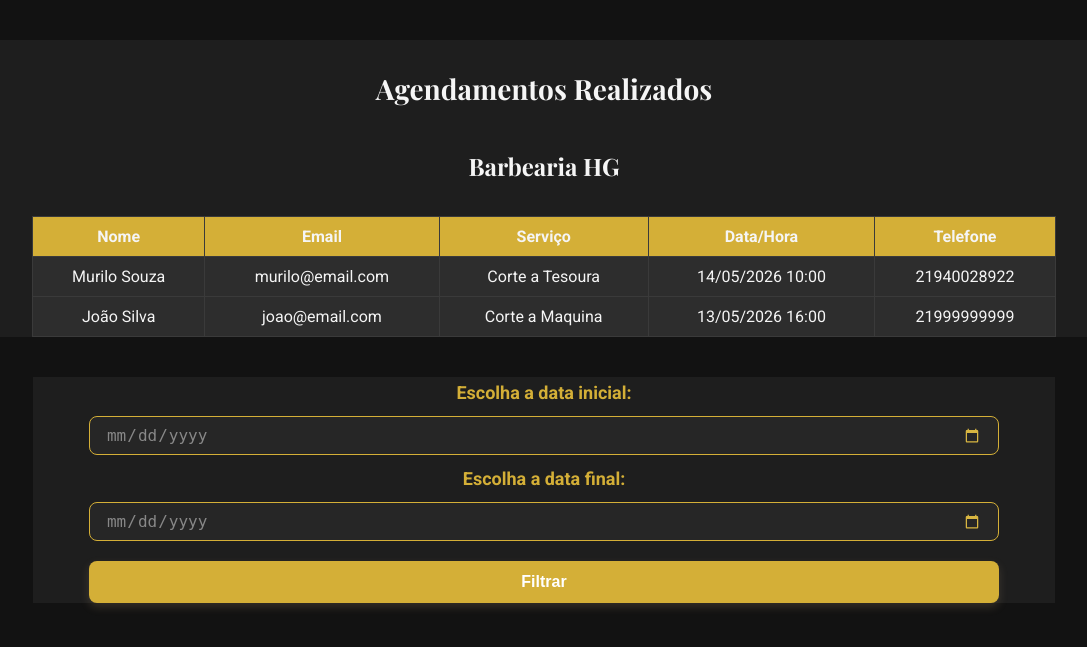
After one commit to Higor-dev-rs/Barbearia-HG, a PHP site: page /pages/admin.php in a window 1280 px wide. The commit adds this page. Shown: the top 647 px of the page, without its empty margins (96-1183 px from the left). Run offline with PHP 8.4, Linux system fonts and the light colour scheme; data comes from the database, SQL or seed files in the repository; both versions use the stored data as it was after the commit.

Commit message:
implementa o sistema ded agendamento da Barbearia HG

```diff
--- /dev/null
+++ b/assets/css/admin.css
@@ -0,0 +1,189 @@
+body {
+  background-color: #121212;
+  color: #f5f5f5;
+  font-family: "Roboto", sans-serif;
+}
+
+.container-admin {
+  width: 90%;
+  margin: 10px auto;
+  background-color: #1e1e1e;
+  text-align: center;
+  overflow-x: auto;
+}
+
+h2 {
+  font-size: 24px;
+}
+
+h3 {
+  font-size: 18px;
+}
+
+h2,
+h3 {
+  font-family: "Playfair Display", serif;
+  text-align: center;
+  margin-top: 5px;
+  padding: 5px;
+}
+
+table {
+  background-color: #252525;
+  margin: auto;
+  width: 90%;
+  border-collapse: collapse;
+  border: 1px solid #3a3a3a;
+}
+
+thead {
+  background-color: #d4af37;
+}
+
+th,
+td {
+  padding: 5px;
+  border: 1px solid #3a3a3a;
+  font-size: 14px;
+}
+
+tbody tr {
+  background: #2d2d2d;
+}
+
+.container-filtro {
+  width: 90%;
+  max-width: 80%;
+  padding: 0 5px;
+  margin: 5px auto;
+  background-color: #1e1e1e;
+  text-align: center;
+}
+
+label {
+  display: block;
+  color: #d4af37;
+  font-size: 16px;
+  font-weight: bold;
+  margin-bottom: 0.5rem;
+  margin-top: 0.5rem;
+  padding: 5px 0;
+}
+
+input[type="date"] {
+  width: 100% !important;
+  max-width: 90% !important;
+  padding: 0.5rem;
+  border: 1px solid #d4af37;
+  border-radius: 0.5rem;
+  transition: all 0.2s ease-in-out;
+  box-sizing: border-box;
+  background-color: #262626;
+  color: #f1f1f1;
+  font-size: 16px !important;
+}
+
+input[type="date"]::-webkit-calendar-picker-indicator {
+  filter: invert(74%) sepia(51%) saturate(545%) hue-rotate(3deg) brightness(92%)
+    contrast(88%);
+  cursor: pointer;
+}
+
+input[type="date"]::-webkit-datetime-edit-fields-wrapper {
+  color: #888;
+}
+
+input[type="date"]:focus {
+  outline: none;
+  border-color: #d4af37;
+  box-shadow: 0 0 0 1px #d4af37;
+}
+
+button {
+  width: 90%;
+  background-color: #d4af37;
+  color: #fff;
+  font-weight: 700;
+  padding: 0.75rem;
+  border-radius: 0.5rem;
+  margin-top: 20px;
+  transition:
+    background-color 0.3s ease-in-out,
+    box-shadow 0.3s ease-in-out;
+  box-shadow: 0 4px 10px rgba(197, 166, 124, 0.2);
+  border: none;
+}
+
+/* DESKTOP */
+@media (min-width: 1024px) {
+  .container-admin {
+    width: 90%;
+    max-width: 1200px;
+    margin: 40px auto;
+  }
+
+  h2 {
+    font-size: 28px;
+  }
+
+  h3 {
+    font-size: 24px;
+  }
+
+  h2,
+  h3 {
+    text-align: center;
+    margin-top: 20px;
+    padding: 10px;
+  }
+
+  table {
+    margin: auto;
+    width: 90%;
+    border-collapse: collapse;
+  }
+
+  th,
+  td {
+    padding: 10px;
+    font-size: 16px;
+  }
+
+  tbody tr:hover {
+    background: #383838;
+  }
+
+  label {
+    display: block;
+    color: #d4af37;
+    font-size: 18px;
+    font-weight: bold;
+    margin-bottom: 0.5rem;
+    margin-top: 0.5rem;
+    text-align: center;
+  }
+
+  input[type="date"] {
+    width: 90%;
+    padding: 0.5rem 1rem;
+    border-radius: 0.5rem;
+    transition: all 0.2s ease-in-out;
+    font-size: 14px;
+    cursor: pointer;
+  }
+
+  input[type="date"]::-webkit-calendar-picker-indicator {
+    filter: invert(74%) sepia(51%) saturate(545%) hue-rotate(3deg)
+      brightness(92%) contrast(88%);
+    cursor: pointer;
+  }
+
+  button {
+    font-size: 16px;
+  }
+
+  button:hover {
+    cursor: pointer;
+    background-color: #1e1e1e;
+  }
+}
--- /dev/null
+++ b/config/conexao.php
@@ -0,0 +1,14 @@
+<?php
+$host = "localhost";
+$dbname = "barbearia_hg";
+$usuario = "root";
+$senha = "";
+
+try {
+    $pdo = new PDO("mysql:host=$host;dbname=$dbname;charset=utf8mb4", $usuario, $senha);
+    // Configuração para mostrar erro caso o banco de erro
+    $pdo->setAttribute(PDO::ATTR_ERRMODE, PDO::ERRMODE_EXCEPTION);
+} catch (PDOException $e) {
+    die("Erro na conexão: " . $e->getMessage());
+}
+?>
--- /dev/null
+++ b/pages/admin.php
@@ -0,0 +1,104 @@
+<?php
+require_once '../config/conexao.php';
+
+try {
+    $sql = "SELECT * FROM agendamentos ORDER BY data_agendamento DESC";
+    $stmt = $pdo->prepare($sql);
+    $stmt -> execute();
+
+    $agendamentos = $stmt->fetchALL(PDO::FETCH_ASSOC);
+
+} catch (PDOException $e) {
+    echo "Erro ao Listar! " . $e->getMessage();
+}
+
+// Filtro para selecionar por período e ver os agendamentos do mesmo.
+if ($_SERVER["REQUEST_METHOD"] == "GET") {
+    $data_inicio = $_GET['data_inicio'] ?? '';
+    $data_fim =  $_GET['data_fim'] ?? '';
+
+    if (!empty($data_inicio) && !empty($data_fim)) {
+        try {
+            $sql = "SELECT * FROM agendamentos WHERE data_agendamento
+            BETWEEN :inicio AND :fim ORDER BY data_agendamento ASC ";
+
+            $stmt = $pdo->prepare($sql);
+            $stmt->bindParam(':inicio', $data_inicio);
+            $stmt->bindParam(':fim', $data_fim);
+            $stmt->execute();
+
+            $agendamentos = $stmt->fetchALL(PDO::FETCH_ASSOC);
+
+        } catch (PDOException $e) {
+            echo "Erro na Busca " . $e->getMessage();
+        }
+    }
+}
+?>
+
+<!DOCTYPE html>
+<html lang="pt-br">
+<head>
+    <meta charset="UTF-8">
+    <meta name="viewport" content="width=device-width, initial-scale=1.0, maximum-scale=1.0, user-scalable=no">
+    <title>Painel Administrativo - Barbearia HG</title>
+    <link rel="icon" type="image/png" href="../assets/img/favicon-hg.png">
+    <link rel="preconnect" href="https://fonts.googleapis.com">
+    <link rel="preconnect" href="https://fonts.gstatic.com" crossorigin>
+    <link href="https://fonts.googleapis.com/css2?family=Playfair+Display:wght@700&family=Roboto:wght@400;700&display=swap" rel="stylesheet">
+    <link rel="stylesheet" href="../assets/css/admin.css">
+
+</head>
+<body>
+    <div class="container-admin">
+        <h2>Agendamentos Realizados</h2>
+        <h3>Barbearia HG</h3>
+        <table>
+            <thead>
+                <tr>
+                    <th>Nome</th>
+                    <th>Email</th>
+                    <th>Serviço</th>
+                    <th>Data/Hora</th>
+                    <th>Telefone</th>
+                </tr>
+            </thead>
+            <tbody>
+                <?php if (count($agendamentos) > 0): ?>
+                    <!-- para percorrer o array de agendamentos que trouxe através do select e pegar cada
+                    linha do db e joga dentro da variável $row -->
+                    <?php foreach ($agendamentos as $row): ?>
+                        <tr>
+                            <td><?php echo htmlspecialchars ($row['nome']); ?></td>
+                            <td><?php echo htmlspecialchars ($row['email']); ?></td>
+                            <td><?php echo htmlspecialchars ($row['servico']); ?></td>
+                            <td><?php echo date('d/m/Y H:i', strtotime($row['data_agendamento'])); ?></td>
+                            <td><?php echo htmlspecialchars ($row['telefone']); ?></td>
+                        </tr>
+                    <?php endforeach; ?>
+                <?php else: ?>
+                    <tr><td colspan="4">Nenhum agendamento encontrado.</td></tr>
+                <?php endif; ?>
+            </tbody>
+        </table>
+
+    </div>
+
+    <div class="container-filtro">
+        <form class="filtro_data" action="admin.php" method="GET">
+            <div class="input">
+                <label for="data_inicio">Escolha a data inicial:</label>
+                <input type="date" name="data_inicio" id="data_inicio">
+            </div>
+
+            <div class="input">
+                <label for="data_fim">Escolha a data final:</label>
+                <input type="date" name="data_fim" id="data_fim">
+            </div>
+
+            <button type="submit">Filtrar</button>
+        </form>
+    </div>
+
+</body>
+</html>
```
Also changed, not shown: assets/css/style.css (+96 -36 lines), assets/database/db_barbearia.sql (added, +42 -0 lines), index.php (renamed from index.html, +78 -14 lines), README.md, assets/js/script.js (added), 4 other files.
